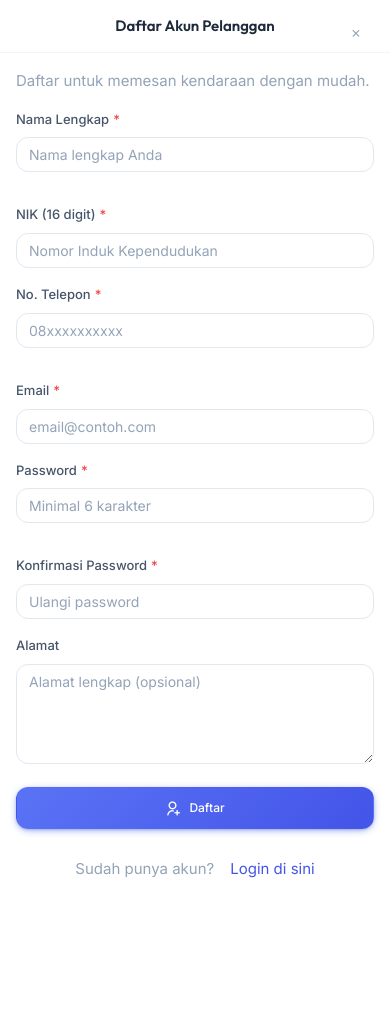
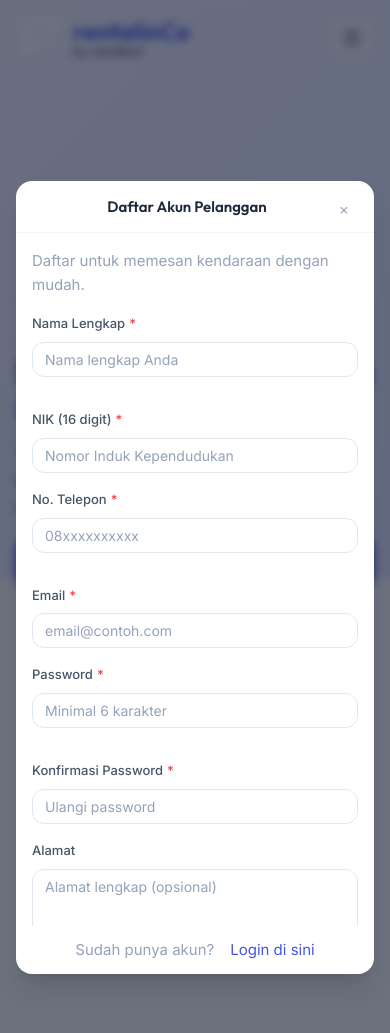
Before and after one commit to rrakaPr/rentalinCo, a PHP site: page / in a window 390 px wide, after a click on "Daftar Sekarang". Shown: the top 1033 px of the page. Run offline with PHP 8.4, Linux system fonts and the light colour scheme; data comes from the database, SQL or seed files in the repository; data that the repository does not hold is empty; some libraries are stand-ins or nearby versions.

Commit message:
fix: Mobile modal now centered card instead of fullscreen

```diff
--- a/assets/css/style.css
+++ b/assets/css/style.css
@@ -2226,20 +2226,23 @@ body.sidebar-collapsed .sidebar-footer {
         font-size: 1rem;
     }
 
-    /* Modal full screen on mobile */
+    /* Modal centered on mobile (not fullscreen) */
     .modal-overlay {
-        padding: 0;
+        padding: var(--space-4);
+        align-items: center;
     }
 
     .modal {
-        margin: 0;
-        max-height: 100vh;
-        height: 100vh;
-        border-radius: 0;
+        margin: auto;
+        max-height: 90vh;
+        height: auto;
+        border-radius: var(--radius-xl);
+        width: 100%;
+        max-width: 400px;
     }
 
     .modal-header {
-        padding-top: calc(var(--space-4) + env(safe-area-inset-top, 20px));
+        padding: var(--space-4);
         text-align: center;
         justify-content: center;
         position: relative;
@@ -2247,16 +2250,18 @@ body.sidebar-collapsed .sidebar-footer {
 
     .modal-header .modal-close {
         position: absolute;
-        right: var(--space-4);
-        top: calc(var(--space-4) + env(safe-area-inset-top, 20px));
+        right: var(--space-3);
+        top: var(--space-3);
     }
 
     .modal-header .modal-title {
         margin: 0 auto;
+        padding-right: var(--space-6);
     }
 
     .modal-body {
-        max-height: calc(100vh - 140px - env(safe-area-inset-top, 20px));
+        max-height: 60vh;
+        overflow-y: auto;
     }
 
     /* Sidebar */
```
